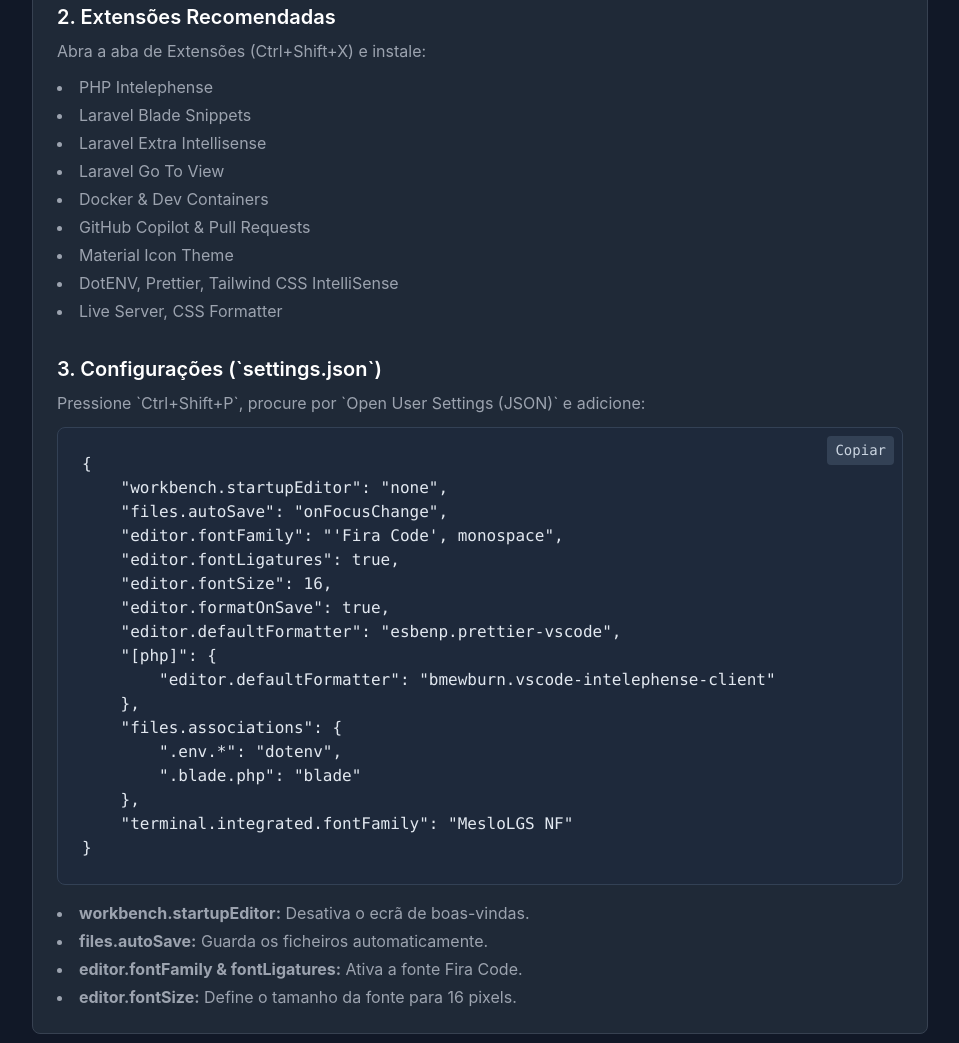
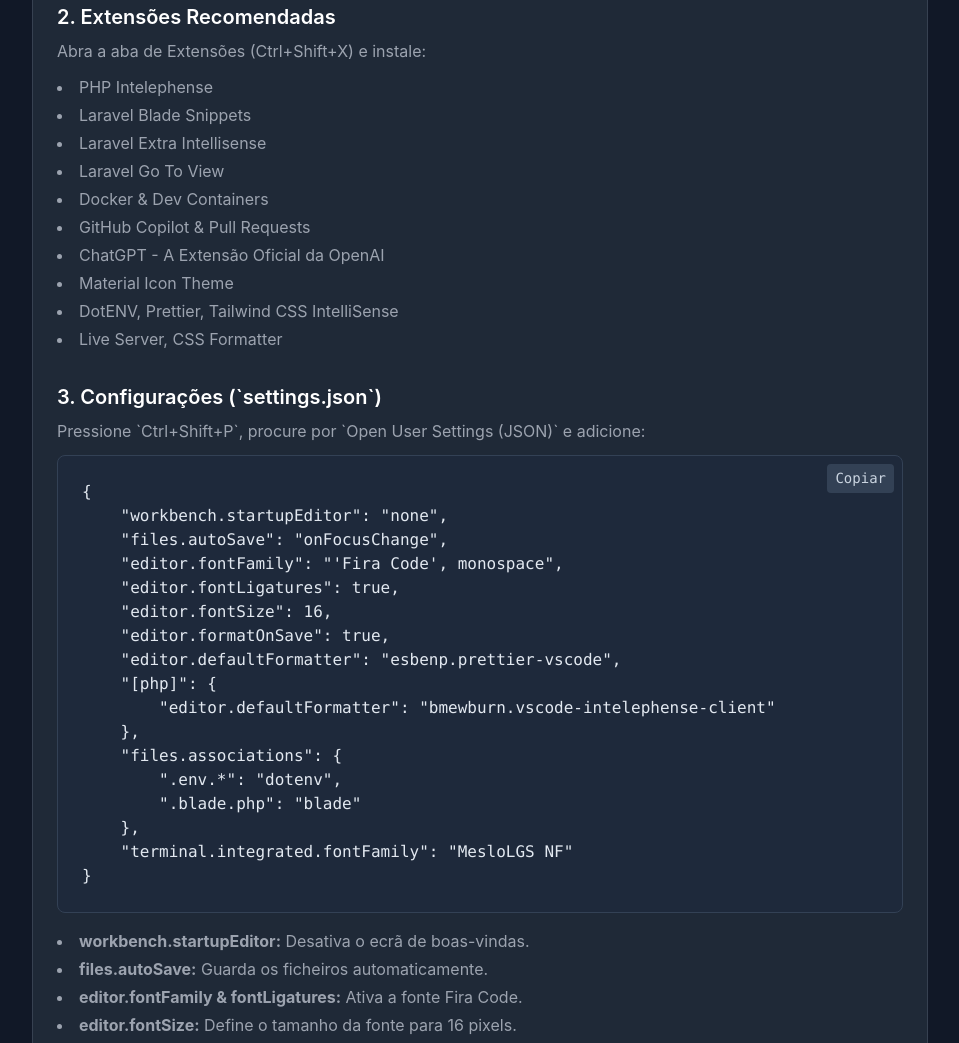
Before and after one commit to pmbs1978/config_ubuntu, a plain HTML site: page index.html in a window 1280 px wide. Shown: the part 10456-11499 px from the top of the page, without its empty margins (304-1263 px from the left). Drawn offline with nearby package versions, Linux system fonts and the light colour scheme.

Commit message:
inicio versão 2

```diff
--- a/index.html
+++ b/index.html
@@ -797,6 +797,7 @@ php artisan sail:install</code></pre>
                   <li>Laravel Go To View</li>
                   <li>Docker & Dev Containers</li>
                   <li>GitHub Copilot & Pull Requests</li>
+                  <li>ChatGPT - A Extensão Oficial da OpenAI</li>
                   <li>Material Icon Theme</li>
                   <li>DotENV, Prettier, Tailwind CSS IntelliSense</li>
                   <li>Live Server, CSS Formatter</li>
```
